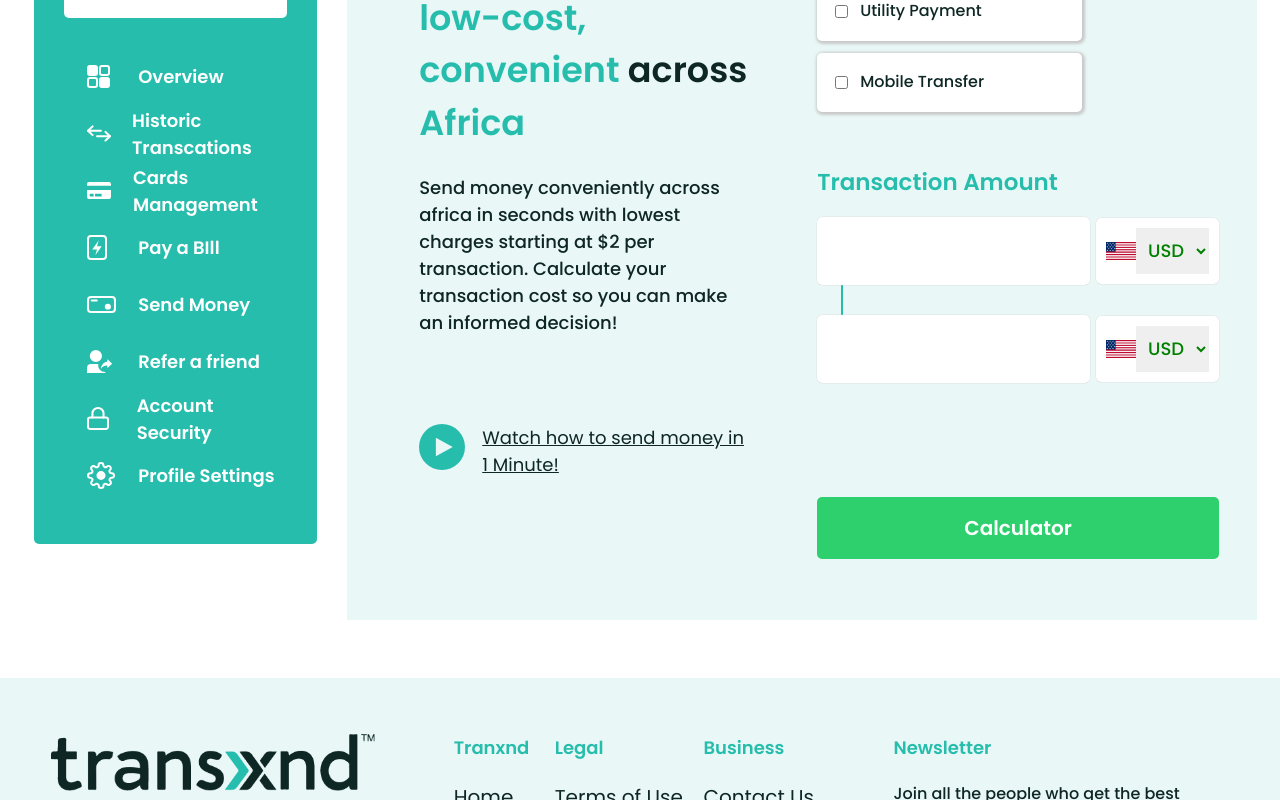
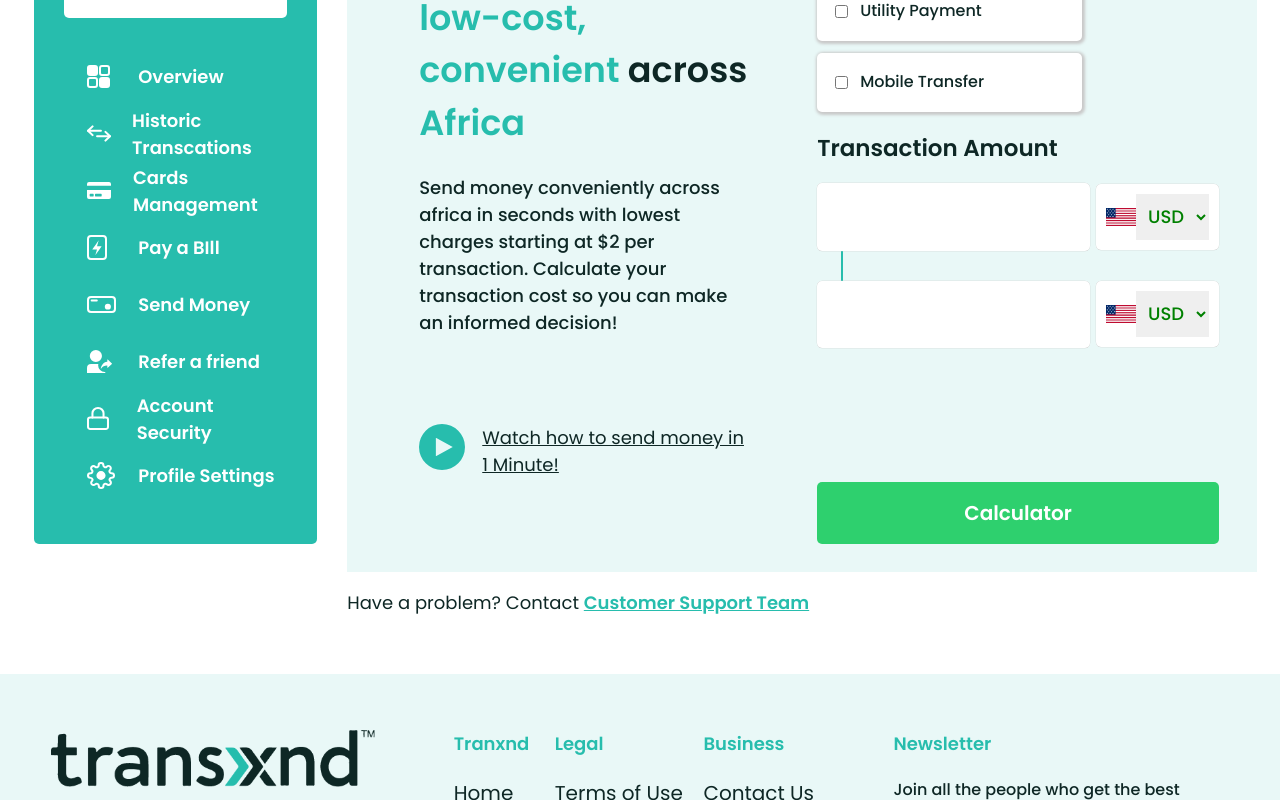
Before and after one commit to ab9pixel/Transxnd-Enhanced-screens, a React (Create React App) app: page / in a window 1280 px wide. Shown: the part 440-1240 px from the top of the page. Built offline with nearby package versions, Linux system fonts and the light colour scheme.

Commit message:
fixes screen flow

```diff
--- a/src/components/AddBeneficiary/AddBeneficiary.scss
+++ b/src/components/AddBeneficiary/AddBeneficiary.scss
@@ -1,5 +1,5 @@
 .add-beneficiary-wrap{
-    padding: 25px 33px;
+    padding: 25px 33px 58px;
 }
 .beneficiary-header{
     display: flex;
@@ -9,7 +9,7 @@ h3{
     font-size: 23px;
     font-family: 'Poppins';
     font-weight: 600;
-    color: #27BDAD;
+    // color: #27BDAD;
     margin-bottom: 11px;
 }
 p{
--- a/src/components/AddBeneficiary/styles.scss
+++ b/src/components/AddBeneficiary/styles.scss
@@ -1,5 +1,5 @@
 .add-beneficiary-wrap{
-    padding: 25px 33px;
+    padding: 25px 33px 58px;
 }
 .beneficiary-header{
     display: flex;
@@ -10,7 +10,7 @@
     font-size: 23px;
     font-family: 'Poppins';
     font-weight: 600;
-    color: #27BDAD;
+    // color: #27BDAD;
     margin-bottom: 11px;
 }
 .beneficiary-head-text p{
--- a/src/components/InnerContent/index.js
+++ b/src/components/InnerContent/index.js
@@ -5,24 +5,28 @@ import './styles.scss'
 import data from './data.json';
 import TransferDetails from '../TransferDetails';
 import CollectionPoint from '../CollectionPoint';
-const InnerContent = () => {
+const InnerContent = ({setAddedBenData}) => {
   const [addBen, setAddBen] = useState(false)
   const [ben, setBen] = useState(false)
   const [addBenData, setAddBenData] = useState(false)
+
+  if(ben){
+    setAddedBenData("transaction")
+  }
   return (
     <div className="inner-content">
       {/***************** test code start */}
-        <CollectionPoint/>
+        {/* <CollectionPoint/> */}
       {/* <TransferDetails/> */}
 
       {/*****************  test code end */}
-      {/* {!addBen?
+      {!addBen?
       <AddBeneficiary setAddBen = {(val)=>{setAddBen(val)}}/>
     :!ben?
       <BeneficiaryForm setBen = {(val)=>{setBen(val)}} />
       :
       <AddBeneficiary data={data} addBenData = {addBenData} setAddBenData = {(val)=>{setAddBenData(val)}} />
-      } */}
+      }
     </div>
   )
 }
--- a/src/components/InnerContentHeader/styles.scss
+++ b/src/components/InnerContentHeader/styles.scss
@@ -2,6 +2,6 @@
     font-size: 23px;
     font-family: 'Poppins';
     font-weight: 600;
-    color: #27BDAD;
+    // color: #27BDAD;
     margin-bottom: 11px;
 }
--- a/src/components/MainContent/MainContentBody.js
+++ b/src/components/MainContent/MainContentBody.js
@@ -3,9 +3,11 @@ import "./styles.scss";
 import MoneyCalculator from "./MoneyCalculator";
 import InnerSidebar from "../InnerSidebar";
 import InnerContent from "../InnerContent";
+import SupportMessage from "../SupportMessage";
 const MainContentBody = () => {
   const [progress, setProgress] = useState(0)
   const [sendMoneyNow, setSendMoneyNow] = useState (false)
+  const [addedBen, setAddedBenData] = useState("")
   return (
     <div className="MainContentBody">
 
@@ -16,9 +18,10 @@ const MainContentBody = () => {
           !sendMoneyNow ? <MoneyCalculator setSendMoneyNow={setSendMoneyNow}/> :
         <div className = "SendMoneyWrap">
           <InnerSidebar progress = {progress} setProgress = {(val)=> {setProgress(val)}} />
-          <InnerContent progress = {progress} setProgress = {(val)=> {setProgress(val)}}  />
+          <InnerContent progress = {progress} setAddedBenData={setAddedBenData} setProgress = {(val)=> {setProgress(val)}}  />
         </div>
         }
+        <SupportMessage buttonLink={addedBen}/>
       </div>
     </div>
   );
--- a/src/components/MainContent/MoneyCalculator.js
+++ b/src/components/MainContent/MoneyCalculator.js
@@ -189,7 +189,7 @@ const MoneyCalculator = ({setSendMoneyNow}) => {
             )}
             <GreenFullButton
               currenctConvert={!convertedCurr ? currenctConvert : sendMoneyNow}
-              style={{ marginTop: convertedCurr ? "25px" : "114px" }}
+              style={{ marginTop: convertedCurr ? "25px" : "134px" }}
             >
               {convertedCurr ? "Send Money Now" : "Calculator"}
             </GreenFullButton>
--- a/src/components/MainContent/index.js
+++ b/src/components/MainContent/index.js
@@ -6,7 +6,6 @@ import Col from 'react-bootstrap/Col'
 import MainContentHeader from './MainContentHeader'
 import MainContentBody from './MainContentBody'
 import {useSelector} from 'react-redux'
-import SupportMessage from '../SupportMessage'
 
 const MainContent = () => {
   const darkMode = useSelector(state=>state.themeActions.darkMode)
--- a/src/components/MainContent/styles.scss
+++ b/src/components/MainContent/styles.scss
@@ -56,7 +56,7 @@
 }
 .MoneyCalculator{
     background-color: #E9F8F7;
-    padding-bottom: 61px;
+    padding-bottom: 28px;
 }
 .sendMoneyPageOneLeft{
     display: flex;
@@ -134,7 +134,7 @@ input:focus{
     align-items: center;
 }
 .transactionAmount input{
-    font-size: 22px;
+    font-size: 18px;
     font-weight: 500;
     width: 100%;
     border: none;
@@ -189,7 +189,7 @@ input:focus{
     height: 18px;
 }
 .transactionAmountWrap h3{
-    margin: 57px 0px 21px 0px;
+    margin: 23px 0px 21px 0px;
 }
 .upDownArrows{
     width: 22px;
--- a/src/components/SupportMessage/index.js
+++ b/src/components/SupportMessage/index.js
@@ -1,9 +1,29 @@
 import React from 'react'
 import './styles.scss'
-const SupportMessage = () => {
+const SupportMessage = ({buttonLink}) => {
+
+  const backScreenHandler = () => {
+
+  }
+  const nextScreenHandler = () => {
+    if(buttonLink ==="transaction"){
+
+    }
+  }
+
+
   return (
     <div className='support-message'>
-        <p>Have a problem? Contact <span>Customer Support Team</span></p>
+        <div>
+          Have a problem? Contact <span>Customer Support Team</span>
+          {
+            buttonLink ? (<div>
+          <button onClick={backScreenHandler}>Back</button>
+          <button onClick={nextScreenHandler}>Continue</button>
+            </div>) : null
+          }
+
+        </div>
     </div>
   )
 }
--- a/src/components/SupportMessage/styles.scss
+++ b/src/components/SupportMessage/styles.scss
@@ -2,7 +2,7 @@
     font-size: 18px;
     font-family: 'Poppins';
     font-weight: 400;
-    display: inline;
+    display: block;
     margin-top: 17px;
 }
 .support-message span{
--- a/src/components/TransferDetails/index.js
+++ b/src/components/TransferDetails/index.js
@@ -56,7 +56,7 @@ const TransferDetails = () => {
           </div>
         </div>
         <div className="transaction-right">
-          <div className="transactionAmountWrap">
+          <div className="transactionAmountWrap transaction-amount">
             <h3>Transaction Amount</h3>
             <div className="transactionAmount">
               <input
--- a/src/components/TransferDetails/styles.scss
+++ b/src/components/TransferDetails/styles.scss
@@ -19,8 +19,8 @@
     position: relative;
 }
 .transactionAmount input{
-    height: 68px;
-    padding-top: 30px;
+    // height: 68px;
+    // padding-top: 30px;
 }
 .transactionAmount span{
     position: absolute;
@@ -30,10 +30,10 @@
     font-family: 'Poppins';
 }
 .verticalLine{
-    height: 30px;
+    // height: 30px;
 }
 .lastVerticalLine{
-    height: 73px;
+    // height: 73px;
 }
 .feeChargesAccepted{
     color: #27BDAD;
```
